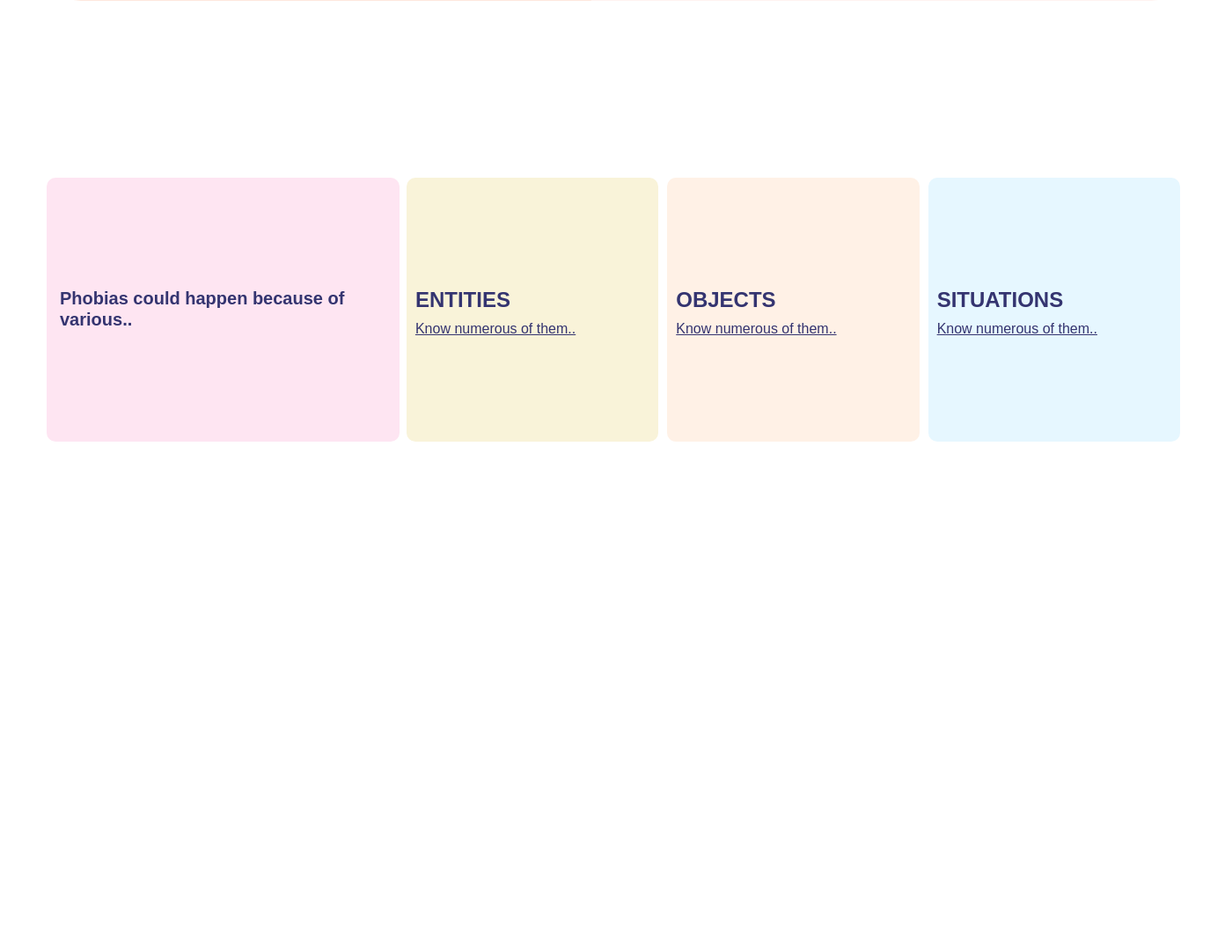
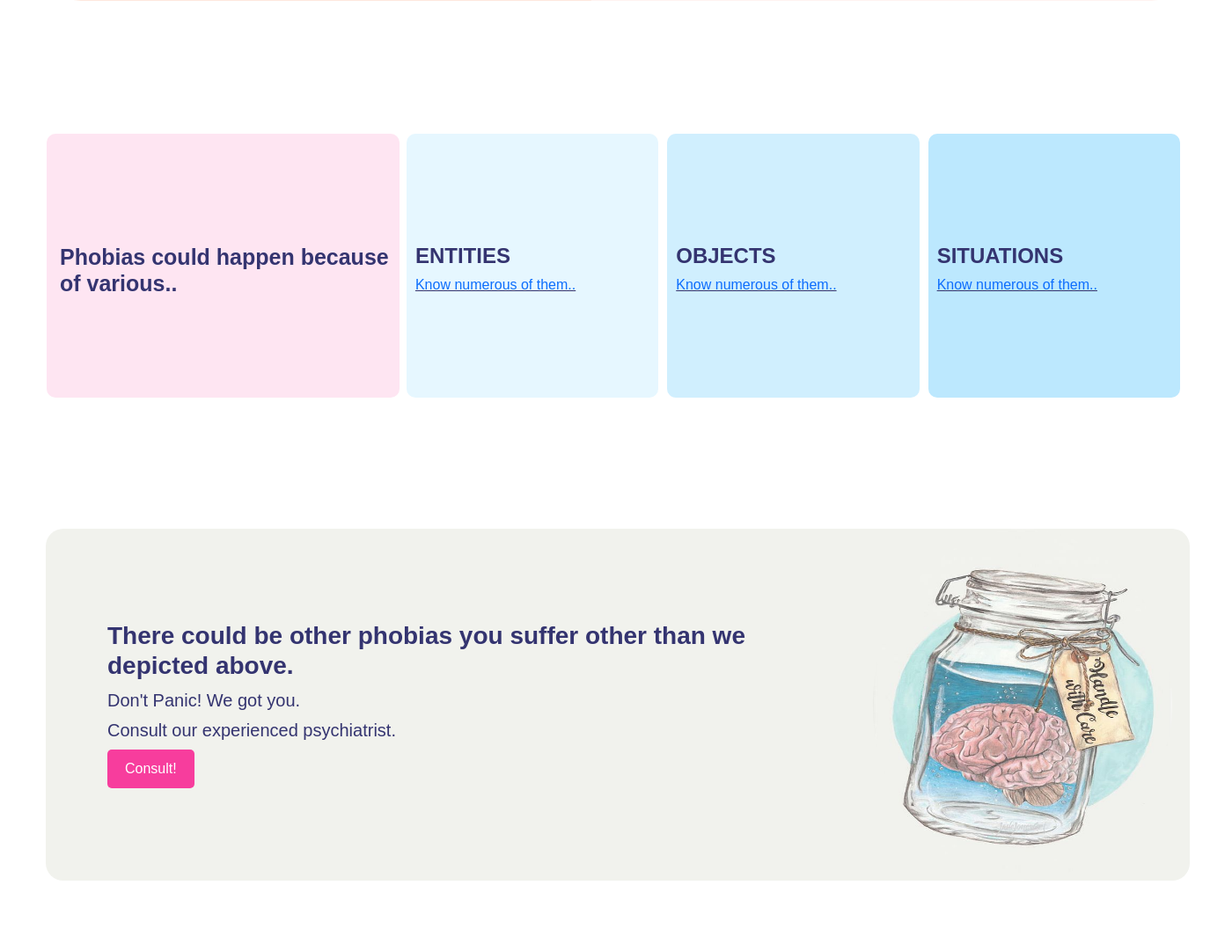
Before and after one commit to Fenishaprajapati/minddoc, a Django app: page /phobias/ in a window 1400 px wide. Shown: the part 769-1850 px from the top of the page at 88% size. Before the commit the page ends 1271 px from the top, so only its background shows below. Run offline with Django 4.2, Linux system fonts and the light colour scheme; some libraries are stand-ins or nearby versions.

Commit message:
Initial Commit

```diff
--- /dev/null
+++ b/home/Templates/home/experts.html
@@ -0,0 +1,6 @@
+{% extends 'home/base.html' %}
+
+{% block content %}
+{% load static %}
+
+{% endblock %}
--- a/home/Templates/home/index.html
+++ b/home/Templates/home/index.html
@@ -538,7 +538,9 @@
                     Begin your diagnosis today.</div>
 
                 <!-- Cute Button -->
-                <button class="cute-button">Consult our Doctor!</button>
+                <a href="{% url 'experts' %}" >
+                    <button class="cute-button">Consult our Doctor!</button>
+                </a>
             </div>
         </div>
 
--- a/home/Templates/home/nav.html
+++ b/home/Templates/home/nav.html
@@ -80,13 +80,9 @@
                 font-family:Georgia, 'Times New Roman', Times, serif;
                 top:-6%;
                 left:0;
-                /* height: 1px; */
             }
-            .logo img{
-                /* height: 50px;
-                margin-right: 490px; */
-            }
-    .logo::after
+
+    .logo:hover
             {
                 background: white;
             }
@@ -132,17 +128,17 @@
         transform: translate(-50%, -50%);
         z-index: -1;
         opacity: 0;
-        font-color: black;
+        color: black;
     }
 
-    {% comment %} nav ul li:hover{
+    /* {% comment %} nav ul li:hover{
         color: black;
-    } {% endcomment %}
+    } {% endcomment %} */
 
     nav ul li:hover::after{
         top: 60%;
         opacity: 1;
-        font-color: black;
+        color: black;
     }
 
     /* Dropdown styles */
@@ -185,7 +181,6 @@
 <header>
     <nav>
         <ul>
-            <!-- {% comment %} <li class="logo"><img src="home/MindDoc.png"></li> {% endcomment %} -->
             <li class="nav-logo">MindDoc</li>
             <li><a href="{% url 'home' %}">Home</a></li>
             <li class="dropdown"><a href="#mentalstate">Explore +</a>
@@ -194,7 +189,7 @@
                     <li><a href="{% url 'phobias' %}">Phobias</a></li>
                 </ul>
             </li>
-            <li><a href="#experts">Experts</a></li>
+            <li><a href="{% url 'experts' %}">Experts</a></li>
             <li><a href="#goalbasedcare">Goal based care</a></li>
             <li class="dropdown"><a href="#mentalstate">Resources +</a>
                 <ul>
--- a/home/Templates/home/phobias.html
+++ b/home/Templates/home/phobias.html
@@ -37,7 +37,7 @@
     }
 
     .three-parts{
-        margin-top: 200px;
+        margin-top: 150px;
         margin-bottom: 40px;
     }
 
@@ -69,7 +69,7 @@
 
     .outer h5{
         color: #343470;
-        font-size: x-larger;
+        font-size: 25px;
         padding-left: 15px;
         padding-top: 125px;
         font-weight: 600;
@@ -95,17 +95,73 @@
     }
 
     .first #inner3{
-        background-color: #E6F7FF;
+        background-color: #bce8fe;
         border-radius: 10px;
     }
 
     .first #inner2{
-        background-color: #FFF1E6;
+        background-color: #d0effe;
     }
 
     .first #inner1{
-        background-color: #f9f3d9;
+        background-color: #E6F7FF;
     }
+
+
+
+    .lastone {
+            display: flex;
+            justify-content: space-between;
+            align-items: center;
+            padding: 20px;
+            background-color: #F1F2ED;
+            border-radius: 20px;
+            width: 1300px;
+            height: 400px;
+            margin: 150px auto;
+            margin-bottom: 80px;
+        }
+
+        .lasttext {
+            max-width: 60%;
+            color: #343470;
+            margin-left: 50px;
+        }
+
+        .lasttext h4 {
+            font-size: 28px;
+            margin-bottom: 10px;
+            font-weight: bolder;
+        }
+
+        .lasttext h5 {
+            font-size: 20px;
+            margin-bottom: 10px;
+        }
+
+        .lasttext button {
+            background-color: #f73d9d;
+            color: #fff;
+            padding: 10px 20px;
+            border: none;
+            border-radius: 5px;
+            cursor: pointer;
+        }
+
+        .lasttext button:hover {
+            background-color: #e00476;
+        }
+
+        .lastimage {
+            margin-right: 0px;
+            overflow: hidden;
+            border-radius: 50%;
+        }
+
+        .lastimage img {
+            width: 340px;
+            height: 400px;
+        }
 
 </style>
 <!-- the damn carousel -->
@@ -159,17 +215,33 @@
         </div>
         <div class="inner" id="inner1">
             <h4>ENTITIES</h4>
-            <h6><a>Know numerous of them..</a></h6>
+            <h6><a href="{% url 'entities' %}">Know numerous of them..</a></h6>
         </div>
         <div class="inner" id="inner2">
             <h4>OBJECTS</h4>
-            <h6><a>Know numerous of them..</a></h6>
+            <h6><a href="{% url 'objects' %}">Know numerous of them..</a></h6>
         </div>
         <div class="inner" id="inner3">
             <h4>SITUATIONS</h4>
-            <h6><a>Know numerous of them..</a></h6>
+            <h6><a href="{% url 'situations' %}">Know numerous of them..</a></h6>
         </div>
     </div>
 </div>
 
+<div class="lastone">
+        <div class="lasttext">
+            <h4>There could be other phobias you suffer other than we depicted above.</h4>
+            <h5>Don't Panic! We got you.</h5>
+            <h5>Consult our experienced psychiatrist.</h5>
+            <a href="{% url 'experts' %}" class="consult-button">
+                <button>Consult!</button>
+            </a>
+        </div>
+
+        <div class="lastimage">
+            <img src="{%static 'home/handle-with-care.jpg'%}" alt="pic">
+        </div>
+</div>
+
+
 {% endblock %}
--- a/home/urls.py
+++ b/home/urls.py
@@ -17,6 +17,10 @@ urlpatterns = [
     path('depression_issues/', views.depression_issues, name="depression_issues"),
     path('common_diseases/', views.common_diseases, name="common_diseases"),
     path('phobias/', views.phobias, name="phobias"),
+    path('entities/', views.entities, name="entities"),
+    path('objects/', views.objects, name="objects"),
+    path('situations/', views.situations, name="situations"),
+    path('experts/', views.experts, name="experts"),
 ]
 
 if settings.DEBUG:
--- a/home/views.py
+++ b/home/views.py
@@ -24,6 +24,17 @@ def common_diseases(request):
 def phobias(request):
     return render(request, 'home/phobias.html')
 
+def entities(request):
+    return render(request, 'home/entities.html')
+
+def objects(request):
+    return render(request, 'home/objects.html')
+
+def situations(request):
+    return render(request, 'home/situations.html')
+
+def experts(request):
+    return render(request, 'home/experts.html')
 
 def login_user(request):
 
```
Also changed, not shown: home/Templates/home/entities.html (added), home/Templates/home/objects.html (added), home/Templates/home/situations.html (added), home/static/home/handle-with-care.jpg (added).
